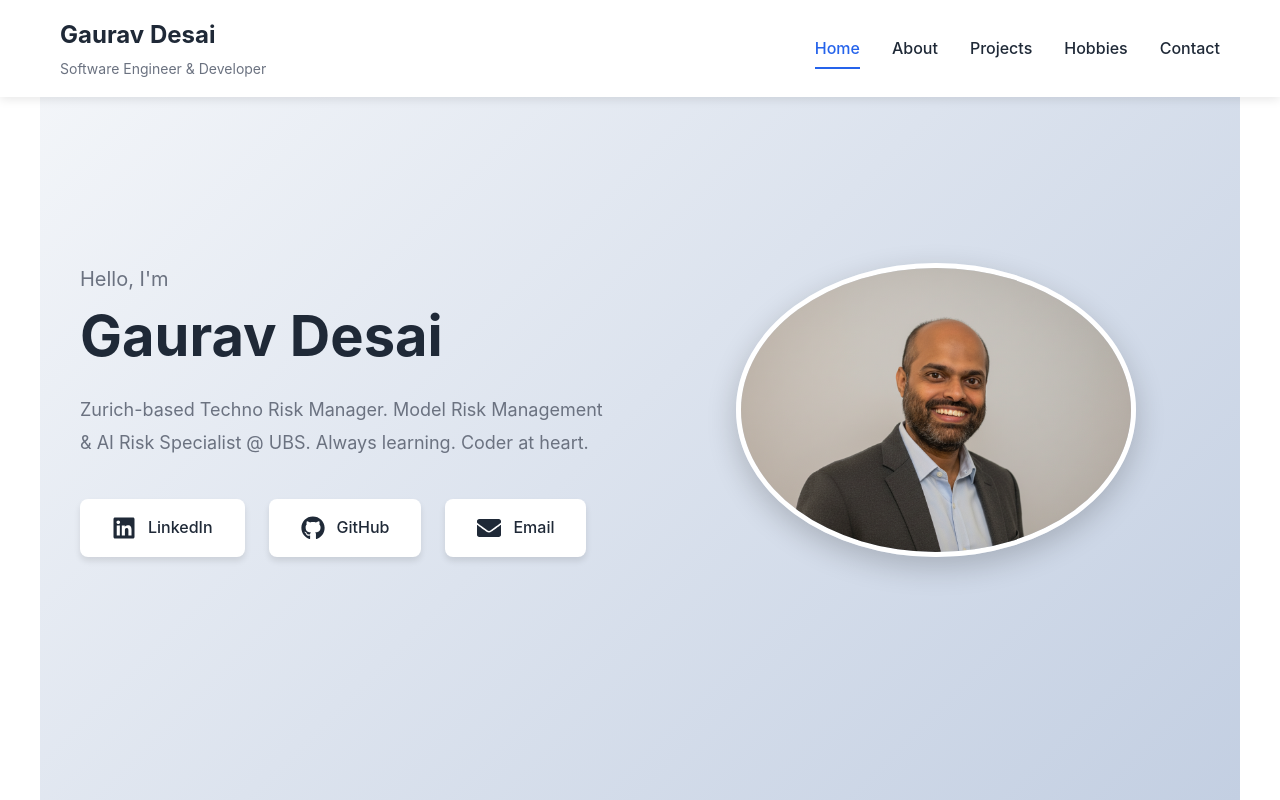
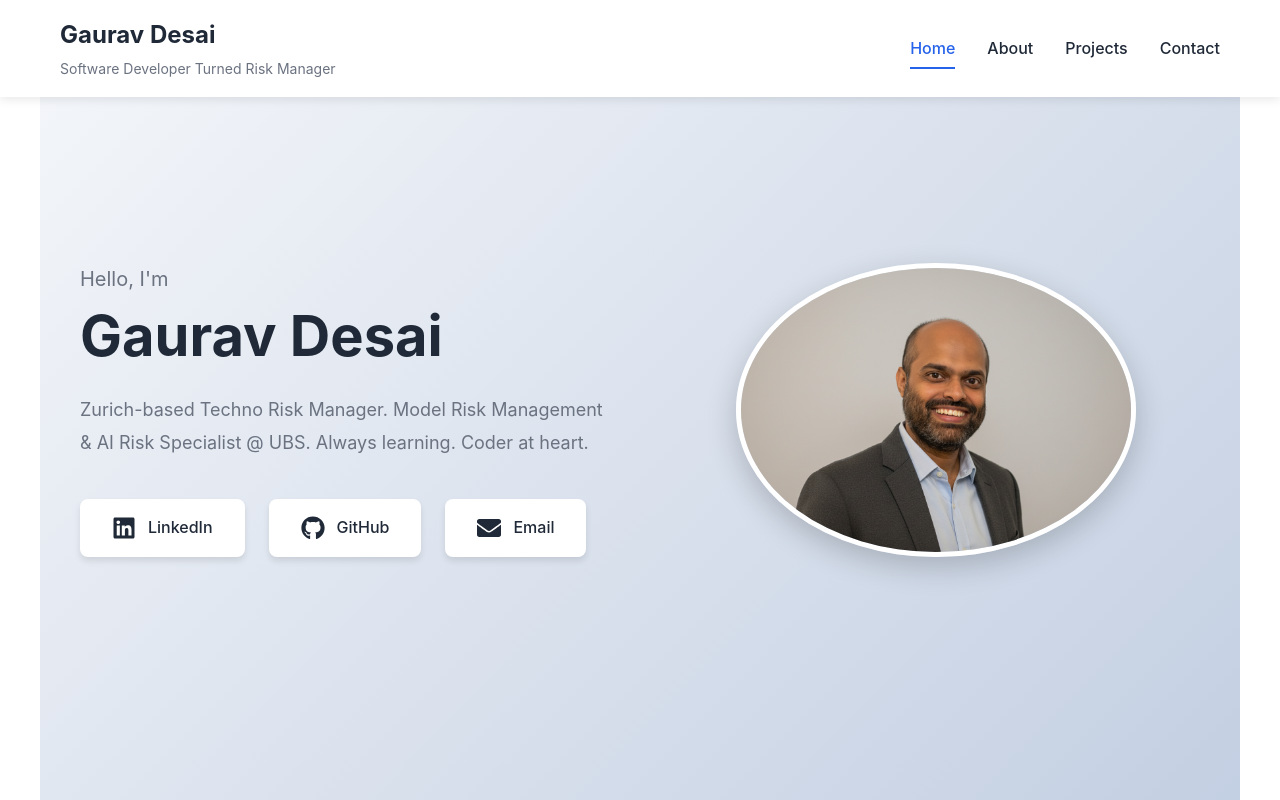
Before and after one commit to gauravkdesai/gauravdesai_website, a React (Vite) app: page / in a window 1280 px wide. Shown: the top 800 px of the page. Built offline with nearby package versions, Linux system fonts and the light colour scheme.

Commit message:
removed unwanted sections

```diff
--- a/src/components/Header.jsx
+++ b/src/components/Header.jsx
@@ -6,11 +6,11 @@ function Header() {
   const [activeSection, setActiveSection] = useState('home')
 
   // TODO: Update tagline with your personal tagline
-  const tagline = "Software Engineer & Developer"
+  const tagline = "Software Developer Turned Risk Manager"
 
   useEffect(() => {
     const handleScroll = () => {
-      const sections = ['home', 'about', 'projects', 'hobbies', 'contact']
+      const sections = ['home', 'about', 'projects', 'contact']
       const scrollPosition = window.scrollY + 100
 
       for (const section of sections) {
@@ -76,13 +76,13 @@ function Header() {
           >
             Projects
           </a>
-          <a
+{/*           <a
             href="#hobbies"
             className={activeSection === 'hobbies' ? 'active' : ''}
             onClick={(e) => handleNavClick(e, 'hobbies')}
           >
             Hobbies
-          </a>
+          </a> */}
           <a
             href="#contact"
             className={activeSection === 'contact' ? 'active' : ''}
--- a/src/components/Projects.jsx
+++ b/src/components/Projects.jsx
@@ -5,7 +5,7 @@ function Projects() {
   // TODO: Update with your actual projects
   // Structure: title, description, tech (array), github (url), demo (url, optional)
   const projects = [
-    {
+    /* {
       title: 'E-Commerce Platform',
       description: 'A full-stack e-commerce application with user authentication, product management, shopping cart, and payment integration. Built with modern web technologies for scalability and performance.',
       tech: ['React', 'Node.js', 'MongoDB', 'Express', 'Stripe'],
@@ -32,7 +32,7 @@ function Projects() {
       tech: ['Python', 'Flask', 'TensorFlow', 'Docker', 'AWS'],
       github: 'https://github.com/gauravkdesai/ml-api',
       demo: null
-    }
+    } */
     // TODO: Add more projects as needed
   ]
 
```
